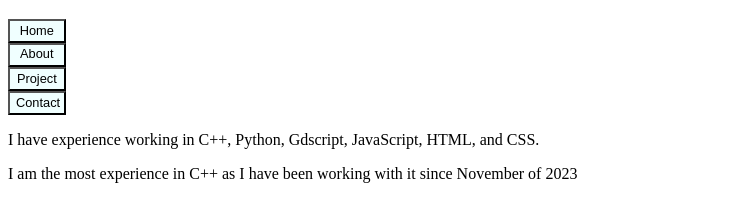
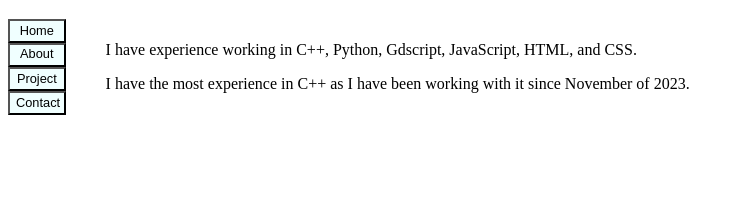
Before and after one commit to SpicyTime/Full-Stack-Project, a plain HTML site: page front-end/skills.html in a window 1280 px wide. Shown: the part 61-282 px from the top of the page, without its empty margins (0-740 px from the left). Drawn offline with Linux system fonts and the light colour scheme.

Commit message:
Buttons are now stacked vertically and the text is now positioned to the right of the buttons.

```diff
--- a/front-end/skills.html
+++ b/front-end/skills.html
@@ -7,18 +7,25 @@
         <script src="/script.js"></script>
         <title>Maximus's Portfolio</title>
     </head>
+
+    <body>
         <header>
             <h1>Skills</h1>
-        <nav id="button-container">
+        </header>
+        <div class="parent-container">
+
+            <nav class="button-container">
                 <button onclick="window.location.href='index.html'" class="nav-button">Home</button>
                 <button onclick="window.location.href='about.html'" class="nav-button">About me</button>
                 <button onclick="window.location.href='projects.html'" class="nav-button">Project</button>
                 <button onclick="window.location.href='contact.html'" class="nav-button">Contact</button>
 
             </nav>
-    </header>
-    <body>
+            <div class="text-container">
                 <p>I have experience working in C++, Python, Gdscript, JavaScript, HTML, and CSS.</p>
-        <p>I am the most experience in C++ as I have been working with it since November of 2023</p>
+                <p>I have the most experience in C++ as I have been working with it since November of 2023.</p>
+            </div>
+        </div>
+
     </body>
 </html>
--- a/front-end/style.css
+++ b/front-end/style.css
@@ -5,20 +5,20 @@
     background-color: rgb(142, 168, 168);
 
 }
-#parent-container {
+.parent-container {
     display: flex;
     align-items: center;  /* Vertically center items */
     justify-content: flex-start;  /* Align to the left */
     gap: 20px;  /* Space between buttons and text */
 }
 
-#button-container {
+.button-container {
     display: flex;
     flex-direction: column;
     margin-right: 20px;  /* Space between buttons and text */
 }
 
-#text-container {
+.text-container {
     flex: 1;  /* Takes up remaining space */
 }
 button{
```
Also changed, not shown: front-end/about.html (+3 -3 lines), front-end/contact.html (+9 -5 lines), front-end/index.html (+7 -6 lines), front-end/projects.html (+11 -4 lines). Lines whose indentation alone changed are shown as unchanged.
